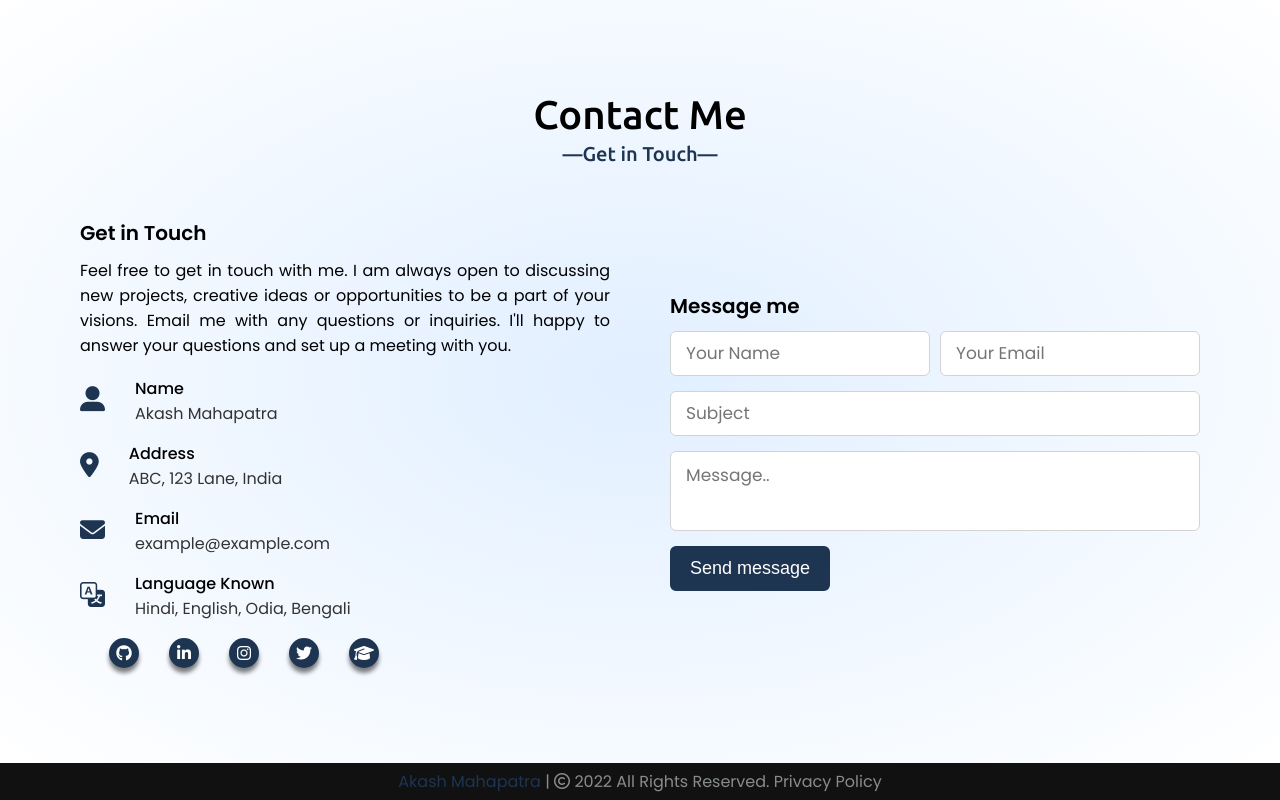
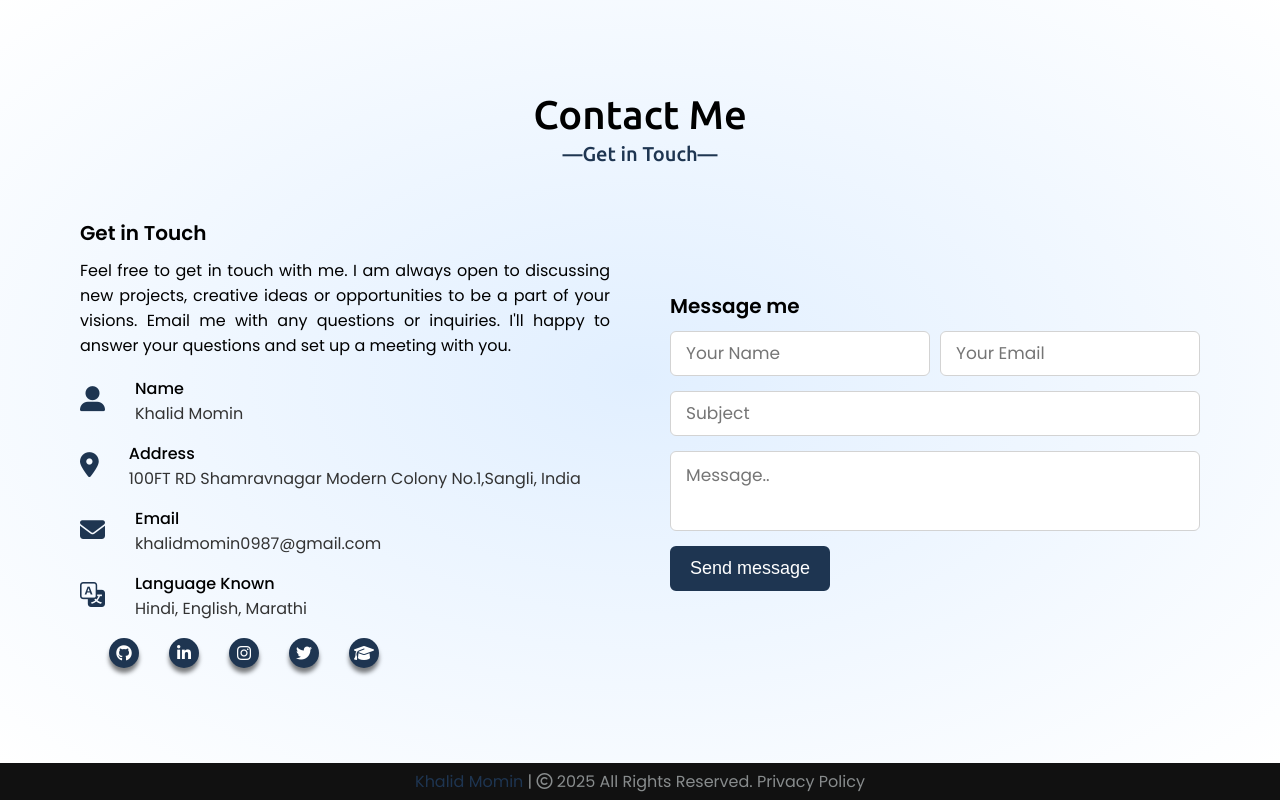
Before and after one commit to Khalidmomin123/Portfolio, a plain HTML site: page index.html in a window 1280 px wide. Shown: the part 3762-4562 px from the top of the page. Drawn offline with nearby package versions, Linux system fonts and the light colour scheme.

Commit message:
Update index.html

```diff
--- a/index.html
+++ b/index.html
@@ -243,7 +243,7 @@
                     <i class="fa-solid fa-user-large"></i>
                     <div class="info">
                       <div class="head">Name</div>
-                      <div class="sub-title"><a href="#" style="text-decoration: none; color: #333;"> Akash Mahapatra</a></div>
+                      <div class="sub-title"><a href="#" style="text-decoration: none; color: #333;"> Khalid Momin</a></div>
                     </div>
                   </div>
                 </a>
@@ -252,7 +252,7 @@
                   <i class="fa-solid fa-location-dot"></i>
                   <div class="info">
                     <div class="head"> Address</div>
-                    <div class="sub-title"> ABC, 123 Lane, India</div>
+                    <div class="sub-title"> 100FT RD Shamravnagar Modern Colony No.1,Sangli, India</div>
                   </div>
                 </div>
 
@@ -260,7 +260,7 @@
                   <i class="fa-solid fa-envelope"></i>
                   <div class="info">
                     <div class="head">Email</div>
-                    <div class="sub-title"><a href="mailto:#" style="text-decoration: none; color: #333;"> example@example.com</a></div>
+                    <div class="sub-title"><a href="mailto:#" style="text-decoration: none; color: #333;"> khalidmomin0987@gmail.com</a></div>
                   </div>
                 </div>
 
@@ -268,7 +268,7 @@
                   <i class="bi bi-translate"></i>
                   <div class="info">
                     <div class="head">Language Known</div>
-                    <div class="sub-title">Hindi, English, Odia, Bengali</div>
+                    <div class="sub-title">Hindi, English, Marathi</div>
                   </div>
                 </div>
 
@@ -317,7 +317,7 @@
       <!-- Footer -->
       <footer>
         <span>
-          <a href="#"> Akash Mahapatra</a> | <span class="far fa-copyright"></span> 2022 All Rights Reserved. Privacy Policy
+          <a href="#"> Khalid Momin </a> | <span class="far fa-copyright"></span> 2025 All Rights Reserved. Privacy Policy
         </span>
       </footer>
       <script src='https://kit.fontawesome.com/3b57a2a2a7.js'></script>
```
